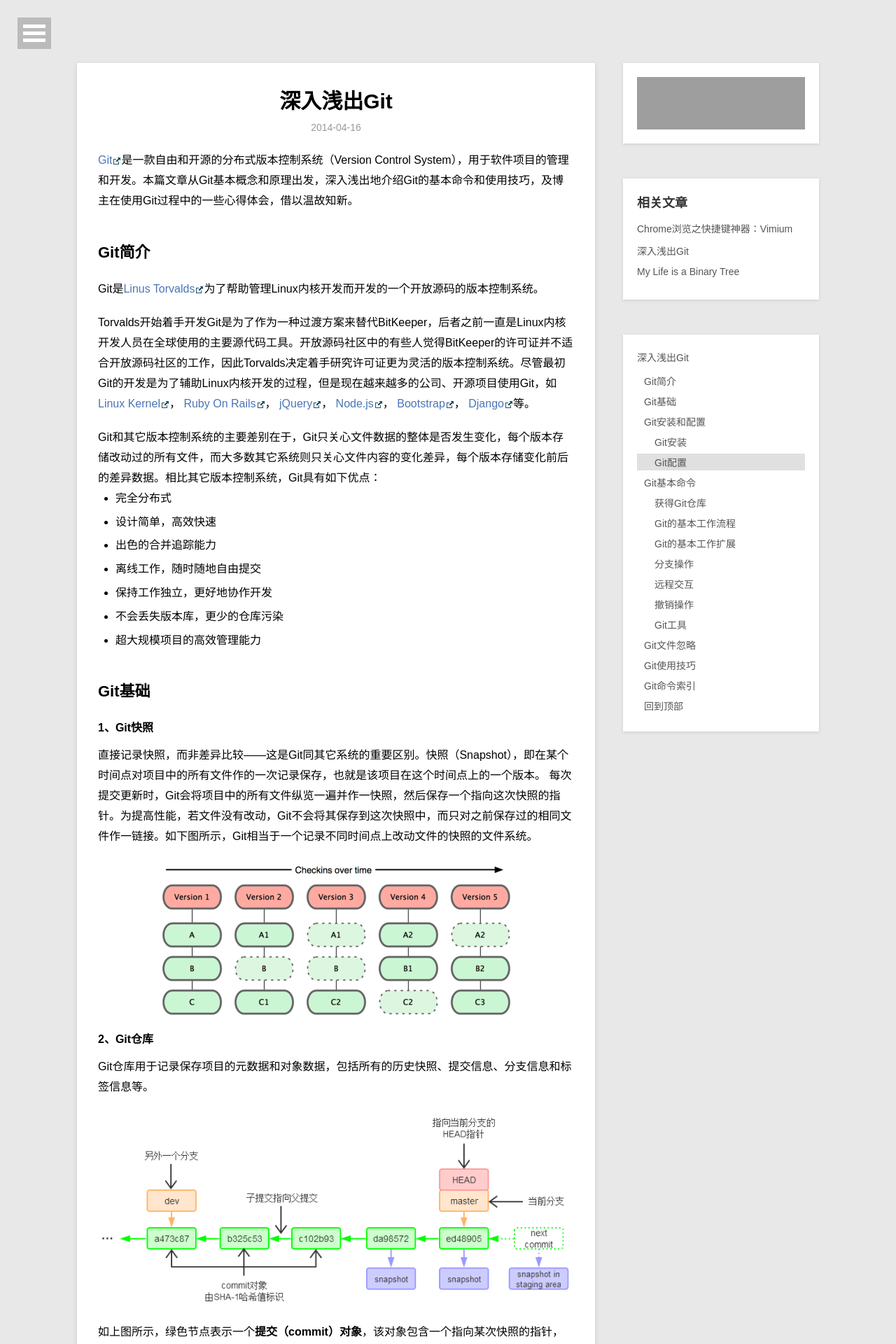
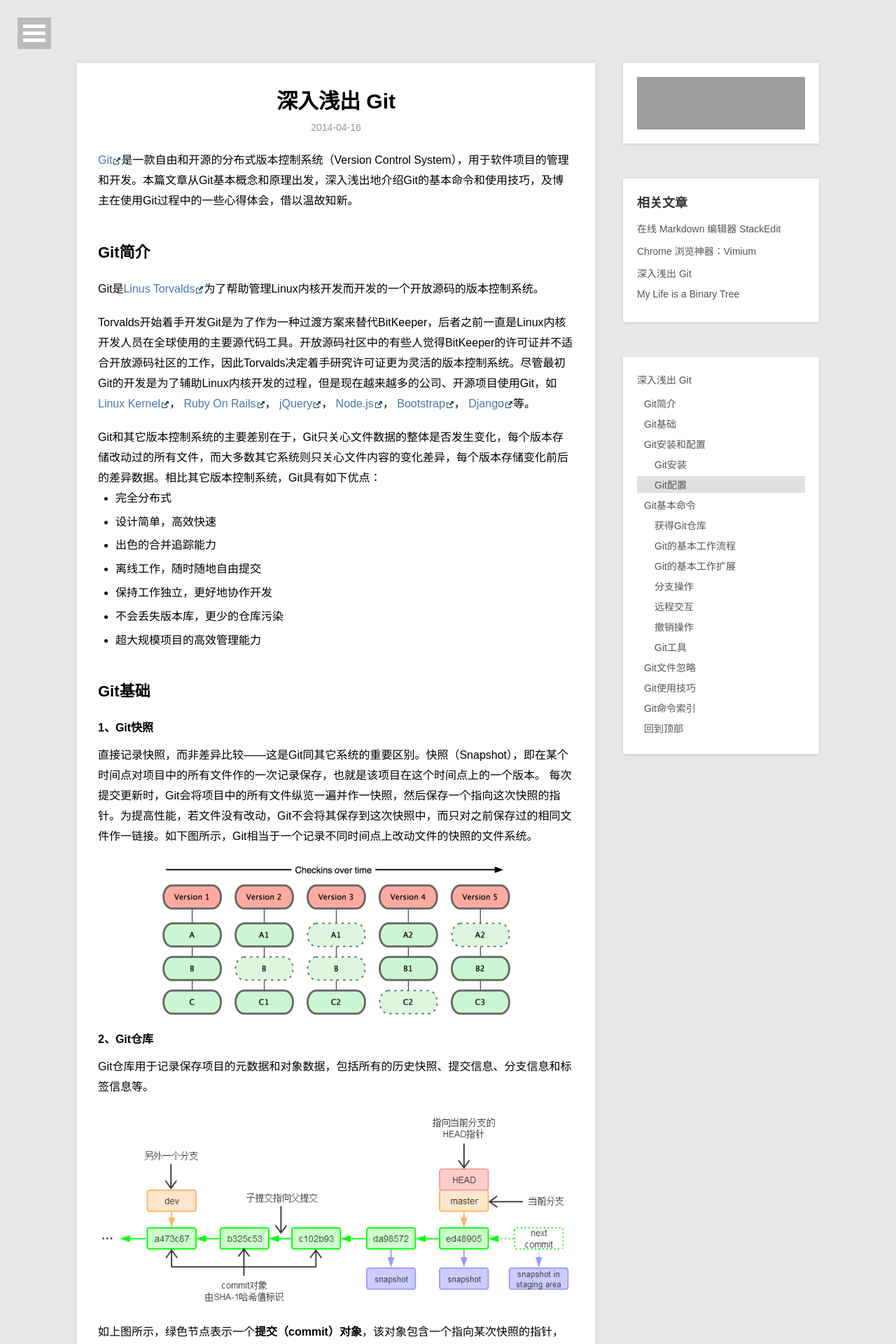
Before and after one commit to chengshiwen/chengshiwen.github.io, a Jekyll site: the page built from _posts/2014-04-16-head-first-git.md, in a window 1280 px wide. Shown: the top 1920 px of the page at 70% size. Built offline with Jekyll 4.4.1, drawn with Linux system fonts in a browser that asks for light colours; comment, search, counter and statistics services are not loaded; grey boxes are pictures that could not be loaded.

Commit message:
Post 2014-05-22-markdown-stackedit.md

```diff
--- a/_posts/2014-04-16-head-first-git.md
+++ b/_posts/2014-04-16-head-first-git.md
@@ -1,6 +1,6 @@
 ---
 layout: post
-title: 深入浅出Git
+title: 深入浅出 Git
 description: Git是一款自由和开源的分布式版本控制系统，用于软件项目的管理和开发。本篇文章从Git基本概念和原理出发，深入浅出地介绍Git的基本命令和使用技巧，及博主在使用Git过程中的一些心得体会，借以温故知新。
 category: blog
 ---
--- a/_posts/2014-05-16-chrome-vimium.md
+++ b/_posts/2014-05-16-chrome-vimium.md
@@ -1,7 +1,7 @@
 ---
 layout: post
-title: Chrome浏览之快捷键神器：Vimium
-description: 对于不喜欢使用鼠标，只热衷使用键盘快捷键完成一切电脑操作的Geeker，在浏览网页时，也不得不被太多的网页链接所影响，导致效率严重降低。不过如果你使用Chrome浏览器的话，那么Vimium将是帮助你浏览网页的快捷键神器。
+title: Chrome 浏览神器：Vimium
+description: 对于不喜欢使用鼠标，只热衷使用键盘快捷键完成一切电脑操作的 Geeker，在浏览网页时，也不得不被太多的网页链接所影响，导致效率严重降低。不过如果你使用 Chrome 浏览器的话，那么 Vimium 将是帮助你浏览网页的快捷键神器。
 category: blog
 ---
 
--- a/assets/css/default.css
+++ b/assets/css/default.css
@@ -54,12 +54,11 @@
 .sidenav li {margin-bottom:12px;word-break:break-all;}
 .sidenav a {color:#555;font-size:14px;display:block;}
 .entry {margin-bottom:30px;width:680px;float:left;background:#fff;padding:30px;box-shadow:0 2px 6px #ccc;}
-.entry ul {margin-bottom:25px;margin-left:25px;}
-.entry ul ul {margin-bottom:0;}
-.entry p+ul {margin-top:-20px;}
+.entry ul, .entry ol {margin-bottom:25px;margin-left:25px;}
+.entry ul ul, .entry ul ol, .entry ol ul, .entry ol ol {margin-bottom:0;}
+.entry p+ul, .entry p+ol {margin-top:-20px;}
 .entry ul li {margin-bottom:5px;list-style:disc;line-height:1.8em;}
-.entry ol {margin-bottom:25px;margin-left:25px;}
-.entry ol li {margin-bottom:5px;list-style:decimal;line-height:1.1em;}
+.entry ol li {margin-bottom:5px;list-style:decimal;line-height:1.8em;}
 .entry blockquote {margin-left:25px;font-size:14px;font-style:italic;}
 .entry img {max-width:100%;display:block;margin:10px auto;}
 
```
Also changed, not shown: _posts/2014-05-22-markdown-stackedit.md (added, +134 -0 lines), assets/images/markdown-stackedit/stackedit-image.png (added), assets/images/markdown-stackedit/stackedit-welcome.png (added).
